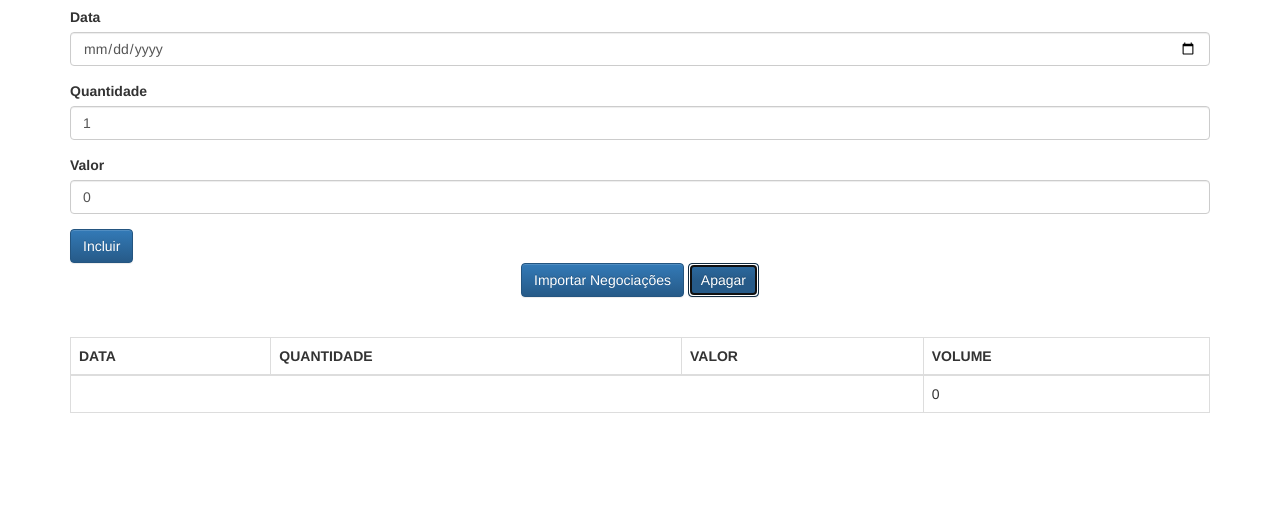
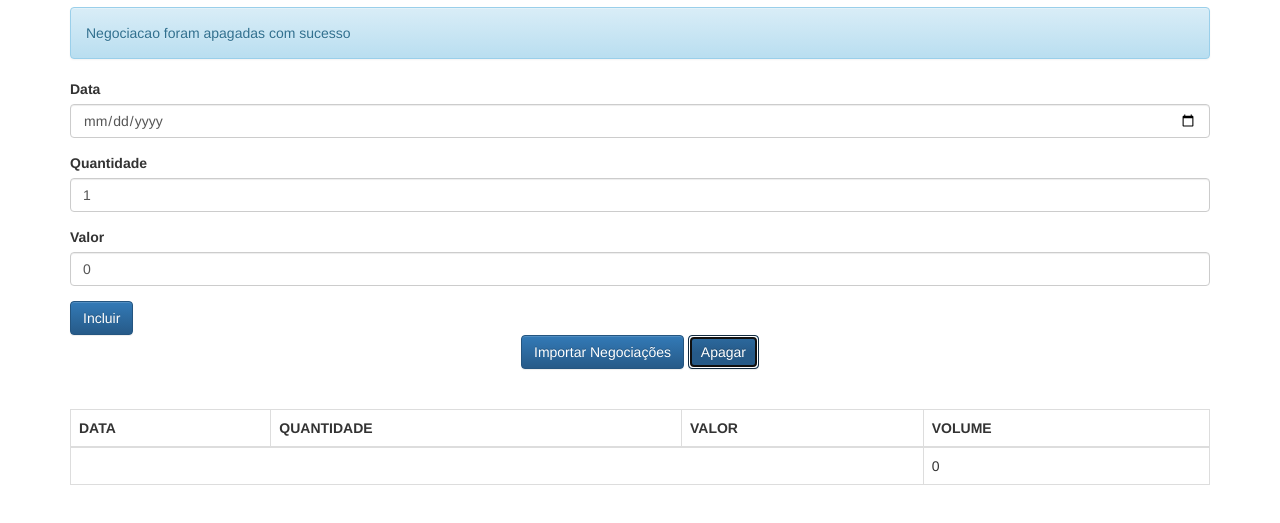
Before and after one commit to nathpaiva/es6, a plain HTML site: page client/index.html in a window 1280 px wide. Both pictures are taken after a click on the button "Apagar". Shown: the part 63-586 px from the top of the page. Drawn offline with Linux system fonts and the light colour scheme.

Commit message:
create a broadcast

```diff
--- a/client/index.html
+++ b/client/index.html
@@ -37,11 +37,11 @@
 
   <div class="text-center">
     <button class="btn btn-primary text-center" type="button">
-            Importar Negociações
-        </button>
-    <button class="btn btn-primary text-center" type="button">
-            Apagar
-        </button>
+      Importar Negociações
+    </button>
+    <button class="btn btn-primary text-center" type="button" onclick="negociacaoController.cleanNegotiations()">
+      Apagar
+    </button>
   </div>
   <br>
   <br>
--- a/client/scripts/controllers/NegociacaoController.js
+++ b/client/scripts/controllers/NegociacaoController.js
@@ -5,12 +5,12 @@ class NegociacaoController {
     this._inputData = $('#data');
     this._inputQnt = $('#quantidade');
     this._inputPrice = $('#valor');
-    this._ListaNegociacoes = new ListaNegociacoes();
 
+    this._ListaNegociacoes = new ListaNegociacoes(model => this._NegociacaoView.update(model));
     this._NegociacaoView = new NegociacaoView($('#negociacaoTabela'));
     this._NegociacaoView.update(this._ListaNegociacoes);
 
-    this._mensage = new Mensage();
+    this._mensage = new Mensage('', model => this._mensagemView.update(model));
     this._mensagemView = new MensagemView($('#mensagemView'));
     this._mensagemView.update(this._mensage);
   }
@@ -19,10 +19,17 @@ class NegociacaoController {
     event.preventDefault();
 
     this._ListaNegociacoes.adiciona(this._createNegociacao());
-    this._NegociacaoView.update(this._ListaNegociacoes);
+    // this._NegociacaoView.update(this._ListaNegociacoes);
     this._mensage.text = 'Negociacao adicionada com sucesso';
-    this._mensagemView.update(this._mensage);
+    // this._mensagemView.update(this._mensage);
     this._clearForm();
+  }
+
+  cleanNegotiations() {
+    this._ListaNegociacoes.cleanNegotiations();
+    // this._NegociacaoView.update(this._ListaNegociacoes);
+    this._mensage.text = 'Negociacao foram apagadas com sucesso';
+    // this._mensagemView.update(this._mensage);
   }
 
   _createNegociacao() {
--- a/client/scripts/models/ListaNegociacoes.js
+++ b/client/scripts/models/ListaNegociacoes.js
@@ -1,10 +1,20 @@
 class ListaNegociacoes {
-  constructor() {
+
+  constructor(upDateListaNegociacao) {
     this._negociacoes = [];
+    this._upDateListaNegociacao = upDateListaNegociacao;
   }
+
   adiciona(negociacao) {
     this._negociacoes.push(negociacao);
+    this._upDateListaNegociacao(this);
   }
+
+  cleanNegotiations() {
+    this._negociacoes = [];
+    this._upDateListaNegociacao(this);
+  }
+
   get negociacao() {
     return [].concat(this._negociacoes);
   }
--- a/client/scripts/models/Mensage.js
+++ b/client/scripts/models/Mensage.js
@@ -1,7 +1,8 @@
 class Mensage {
 
-  constructor(text = '') {
+  constructor(text = '', updateMessage) {
     this._text = text;
+    this._updateMessage = updateMessage;
   }
 
   get text() {
@@ -10,5 +11,6 @@ class Mensage {
 
   set text(text) {
     this._text = text;
+    this._updateMessage(this);
   }
 }
```
